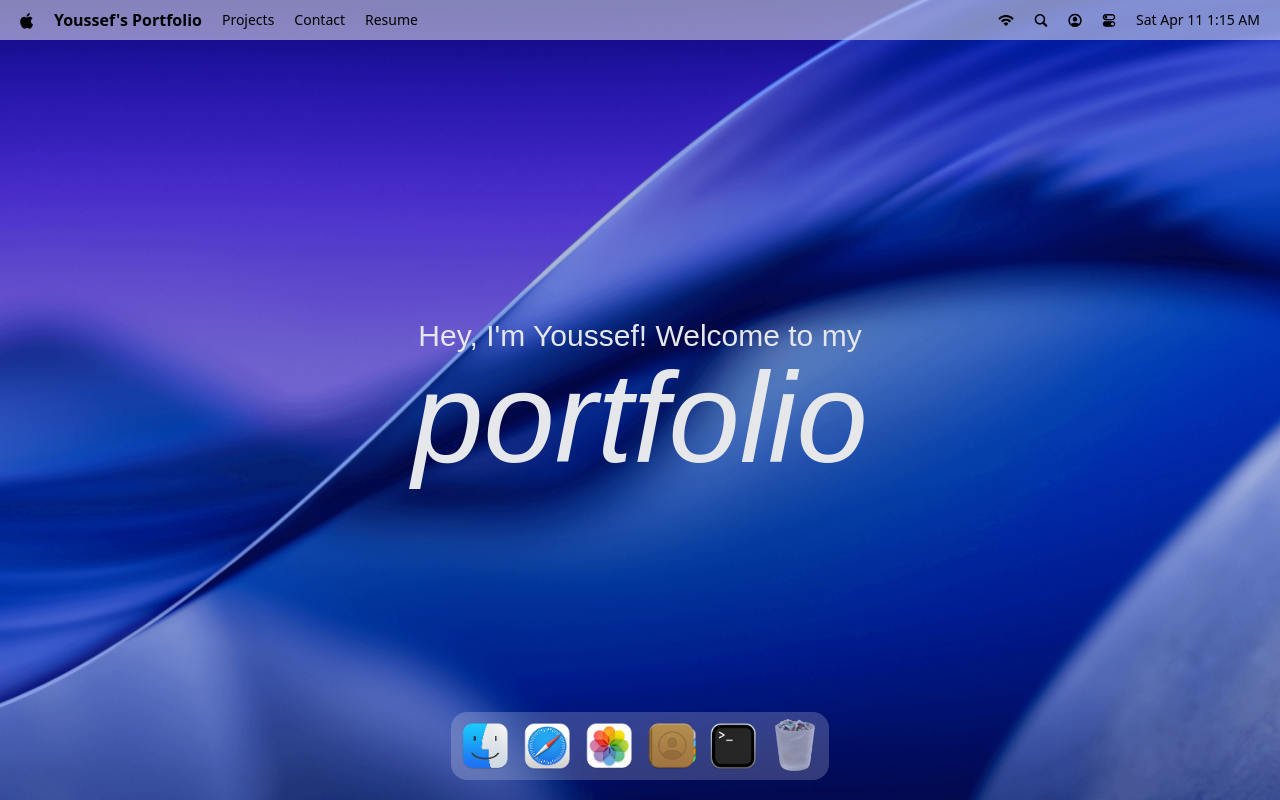
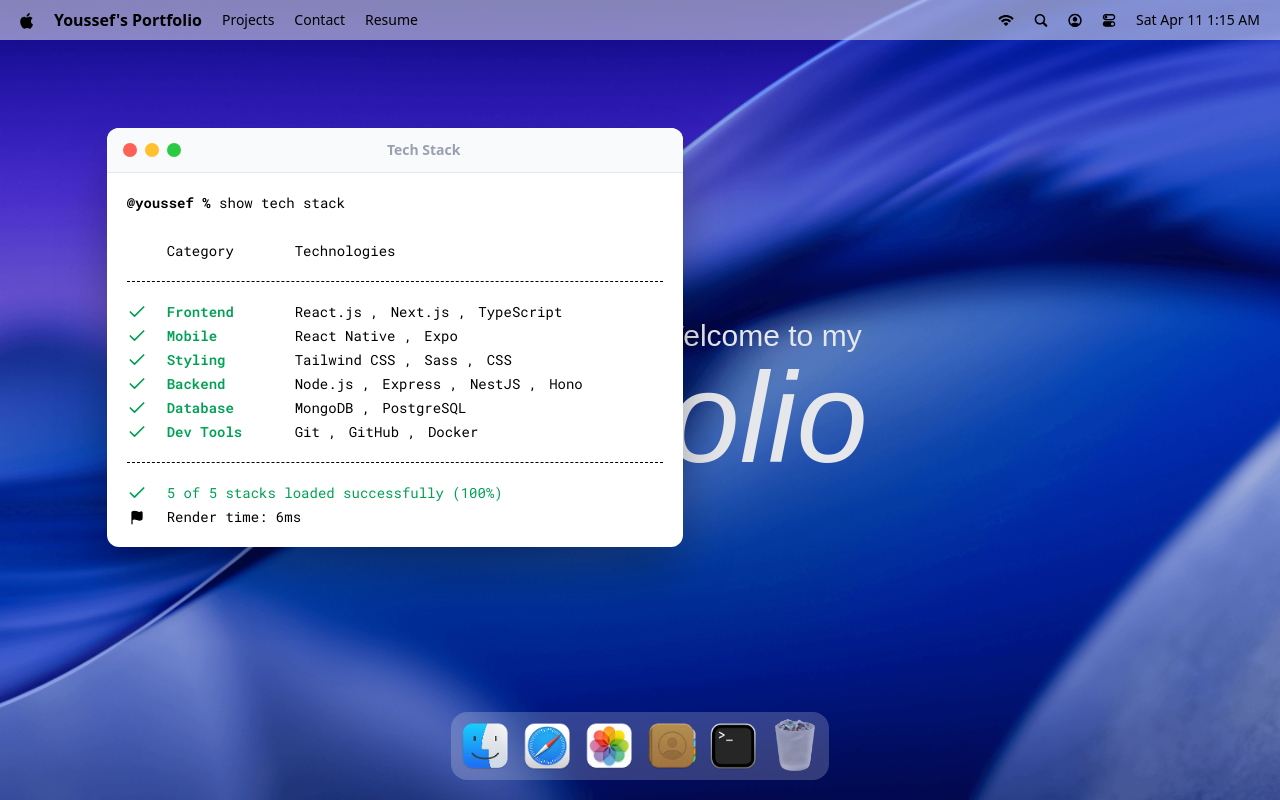
Before and after one commit to YoussefHlem/os-portfolio, a Next.js app: page / in a window 1280 px wide. Both pictures are taken after a click on the button 733 px from the left and 746 px from the top of the page. Built offline with nearby package versions, Linux system fonts and the light colour scheme; a web font is replaced by a local one.

Commit message:
Add Terminal window component with window controls and integrate into main layout

```diff
--- a/src/app/page.tsx
+++ b/src/app/page.tsx
@@ -1,6 +1,12 @@
 import Navbar from "@/components/Navbar";
 import Welcome from "@/components/Welcome";
 import Dock from "@/components/Dock";
+
+import { Draggable } from "gsap/Draggable";
+import gsap from "gsap";
+import TerminalWindow from "@/windows/Terminal";
+
+gsap.registerPlugin(Draggable);
 
 export default function Home() {
   return (
@@ -8,6 +14,9 @@
       <Navbar />
       <Welcome />
       <Dock />
+
+      {/*  Windows*/}
+      <TerminalWindow />
     </main>
   );
 }
--- /dev/null
+++ b/src/components/WindowControls.tsx
@@ -0,0 +1,16 @@
+import React from "react";
+import useWindowStore from "@/store/window";
+
+const WindowControls = ({ target }: { target: string }) => {
+  const { closeWindow } = useWindowStore();
+
+  return (
+    <div id={"window-controls"}>
+      <div className={"close"} onClick={() => closeWindow(target)}></div>
+      <div className={"minimize"}></div>
+      <div className={"maximize"}></div>
+    </div>
+  );
+};
+
+export default WindowControls;
--- /dev/null
+++ b/src/hoc/WindowWrapper.tsx
@@ -0,0 +1,73 @@
+"use client";
+
+import useWindowStore from "@/store/window";
+import { WINDOW_CONFIG } from "@/constants";
+import { ComponentType, useLayoutEffect, useRef } from "react";
+import { useGSAP } from "@gsap/react";
+import gsap from "gsap";
+
+type WindowKey = keyof typeof WINDOW_CONFIG;
+
+const WindowWrapper = <P extends object>(
+  Component: ComponentType<P>,
+  windowKey: WindowKey,
+) => {
+  const Wrapped = (props: P) => {
+    const { focusWindow, windows } = useWindowStore();
+    const { isOpen, zIndex } = windows[windowKey];
+    const ref = useRef<HTMLElement | null>(null);
+
+    useGSAP(() => {
+      const el = ref.current;
+      if (!el || !isOpen) return;
+
+      el.style.display = "block";
+
+      gsap.fromTo(
+        el,
+        { scale: 0.8, opacity: 0, y: 40 },
+        { scale: 1, opacity: 1, y: 0, duration: 0.3, ease: "power3.out" },
+      );
+    }, [isOpen]);
+
+    useGSAP(() => {
+      const el = ref.current;
+      if (!el) return;
+
+      const [instance] = Draggable.create(el, {
+        onPress: () => focusWindow(windowKey),
+      });
+
+      return () => instance.kill();
+    }, []);
+
+    useLayoutEffect(() => {
+      const el = ref.current;
+      if (!el) return;
+
+      el.style.display = isOpen ? "block" : "none";
+    }, [isOpen]);
+
+    if (!isOpen) {
+      return null;
+    }
+
+    return (
+      <section
+        id={windowKey}
+        ref={ref}
+        style={{ zIndex }}
+        className="absolute"
+        onMouseDown={() => focusWindow(windowKey)}
+      >
+        <Component {...props} />
+      </section>
+    );
+  };
+
+  Wrapped.displayName = `WindowWrapper(${Component.displayName || Component.name || "Component"})`;
+
+  return Wrapped;
+};
+
+export default WindowWrapper;
--- /dev/null
+++ b/src/windows/Terminal.tsx
@@ -0,0 +1,57 @@
+"use client";
+import React from "react";
+import WindowWrapper from "@/hoc/WindowWrapper";
+import { techStack } from "@/constants";
+import { Check, Flag } from "lucide-react";
+import WindowControls from "@/components/WindowControls";
+
+const Terminal = () => {
+  return (
+    <>
+      <div id={"window-header"}>
+        <WindowControls target={"terminal"} />
+        <h2>Tech Stack</h2>
+      </div>
+      <div className={"techstack"}>
+        <p>
+          <span className={"font-bold"}>@youssef % </span>
+          show tech stack
+        </p>
+
+        <div className={"label"}>
+          <p className={"w-32"}>Category</p>
+          <p>Technologies</p>
+        </div>
+
+        <ul className={"content"}>
+          {techStack.map(({ category, items }) => (
+            <li key={category} className={"flex items-center"}>
+              <Check className={"check"} size={20} />
+              <h3>{category}</h3>
+              <ul>
+                {items.map((item, i) => (
+                  <li key={item}>
+                    {item} {i < items.length - 1 ? "," : ""}
+                  </li>
+                ))}
+              </ul>
+            </li>
+          ))}
+        </ul>
+        <div className={"footnote"}>
+          <p>
+            <Check size={20} /> 5 of 5 stacks loaded successfully (100%)
+          </p>
+
+          <p className={"text-black"}>
+            <Flag size={15} fill={"black"} />
+            Render time: 6ms
+          </p>
+        </div>
+      </div>
+    </>
+  );
+};
+const TerminalWindow = WindowWrapper(Terminal, "terminal");
+
+export default TerminalWindow;
```
